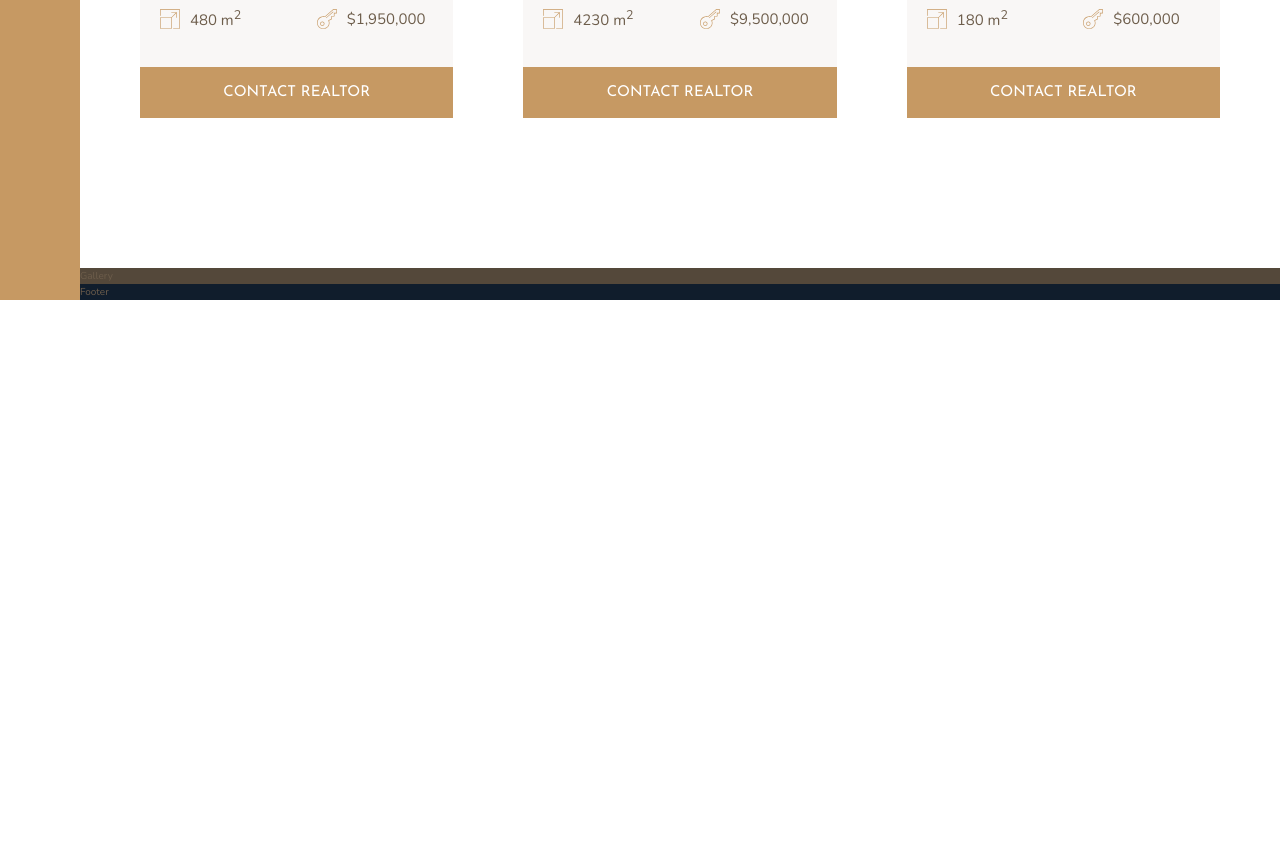
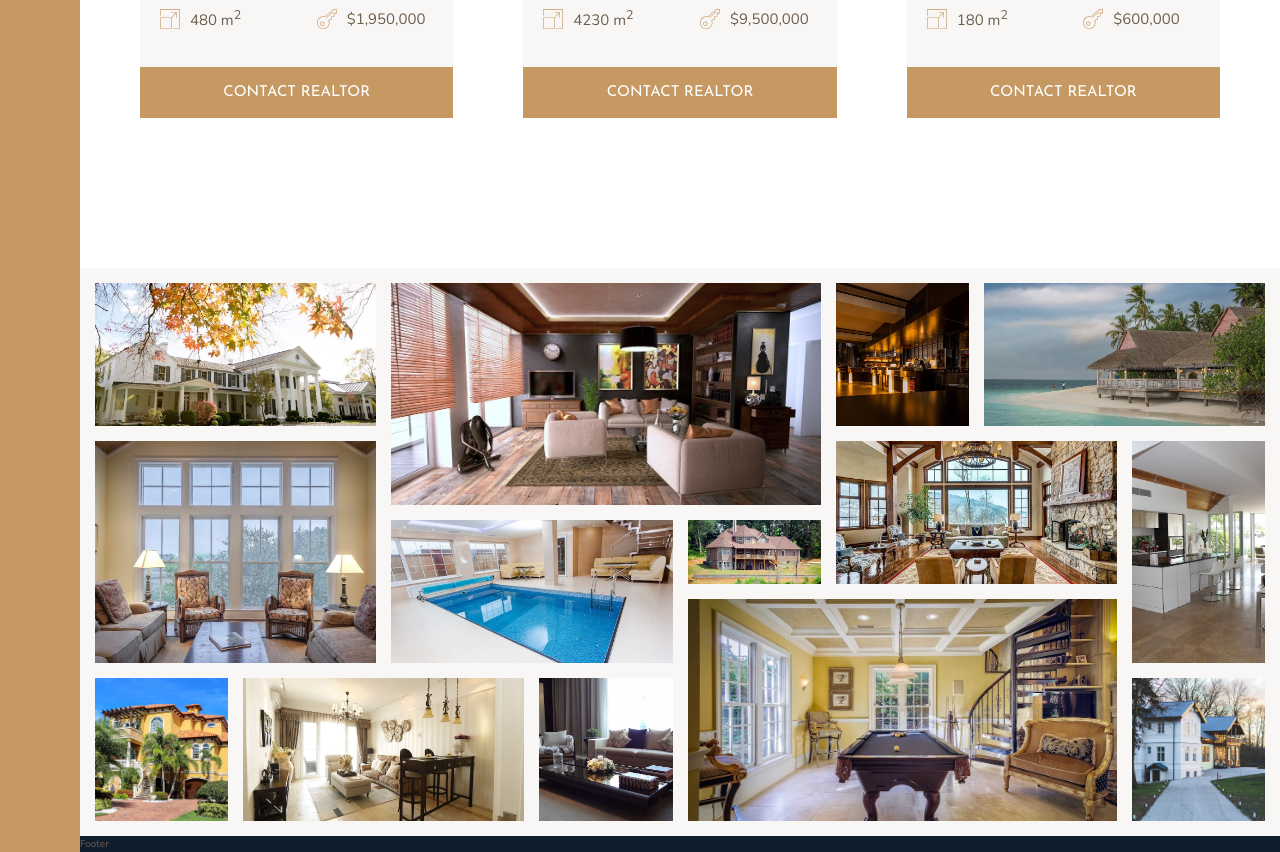
Before and after one commit to karimshalapy/nexter, a website: page index.html in a window 1280 px wide. Shown: the part 2784-3636 px from the top of the page. Before the commit the page ends 3084 px from the top, so only its background shows below. Drawn offline with nearby package versions, Linux system fonts and the light colour scheme.

Commit message:
add markup and styling for the gallery section

```diff
--- a/index.html
+++ b/index.html
@@ -316,7 +316,50 @@
 
 
     <!--Gallery section start-->
-    <section class="gallery">Gallery</section>
+    <section class="gallery">
+        <figure class="gallery__item gallery__item--1">
+            <img src="./img/gal-1.jpeg" alt="Gallery image 1" class="gallery__img" />
+        </figure>
+        <figure class="gallery__item gallery__item--2">
+            <img src="./img/gal-2.jpeg" alt="Gallery image 2" class="gallery__img" />
+        </figure>
+        <figure class="gallery__item gallery__item--3">
+            <img src="./img/gal-3.jpeg" alt="Gallery image 3" class="gallery__img" />
+        </figure>
+        <figure class="gallery__item gallery__item--4">
+            <img src="./img/gal-4.jpeg" alt="Gallery image 4" class="gallery__img" />
+        </figure>
+        <figure class="gallery__item gallery__item--5">
+            <img src="./img/gal-5.jpeg" alt="Gallery image 5" class="gallery__img" />
+        </figure>
+        <figure class="gallery__item gallery__item--6">
+            <img src="./img/gal-6.jpeg" alt="Gallery image 6" class="gallery__img" />
+        </figure>
+        <figure class="gallery__item gallery__item--7">
+            <img src="./img/gal-7.jpeg" alt="Gallery image 7" class="gallery__img" />
+        </figure>
+        <figure class="gallery__item gallery__item--8">
+            <img src="./img/gal-8.jpeg" alt="Gallery image 8" class="gallery__img" />
+        </figure>
+        <figure class="gallery__item gallery__item--9">
+            <img src="./img/gal-9.jpeg" alt="Gallery image 9" class="gallery__img" />
+        </figure>
+        <figure class="gallery__item gallery__item--10">
+            <img src="./img/gal-10.jpeg" alt="Gallery image 10" class="gallery__img" />
+        </figure>
+        <figure class="gallery__item gallery__item--11">
+            <img src="./img/gal-11.jpeg" alt="Gallery image 11" class="gallery__img" />
+        </figure>
+        <figure class="gallery__item gallery__item--12">
+            <img src="./img/gal-12.jpeg" alt="Gallery image 12" class="gallery__img" />
+        </figure>
+        <figure class="gallery__item gallery__item--13">
+            <img src="./img/gal-13.jpeg" alt="Gallery image 13" class="gallery__img" />
+        </figure>
+        <figure class="gallery__item gallery__item--14">
+            <img src="./img/gal-14.jpeg" alt="Gallery image 14" class="gallery__img" />
+        </figure>
+    </section>
     <!--Gallery section end-->
 
 
--- a/sass/_gallery.scss
+++ b/sass/_gallery.scss
@@ -1,4 +1,87 @@
 .gallery {
-    background-color: $color-grey-dark-1;
+    background-color: $color-grey-light-1;
     grid-column: full_bleed-start/full_bleed-end;
+
+    display: grid;
+    grid-template-columns: repeat(8, 1fr);
+    grid-template-rows: repeat(7, 5vw);
+    grid-gap: 1.5rem;
+    padding: 1.5rem;
+    &__item {
+        overflow: hidden;
+        &--1 {
+            grid-row: 1 / span 2;
+            grid-column: 1 / span 2;
+        }
+
+        &--2 {
+            grid-row: 1 / span 3;
+            grid-column: 3 / span 3;
+        }
+
+        &--3 {
+            grid-row: 1 / span 2;
+            grid-column: 6 / 7;
+        }
+
+        &--4 {
+            grid-row: 1 / span 2;
+            grid-column: 7 / -1;
+        }
+
+        &--5 {
+            grid-row: 3 / span 3;
+            grid-column: 1 / span 2;
+        }
+
+        &--6 {
+            grid-row: 4 / span 2;
+            grid-column: 3 / span 2;
+        }
+
+        &--7 {
+            grid-row: 4 / 5;
+            grid-column: 5 / 6;
+        }
+
+        &--8 {
+            grid-row: 3 / span 2;
+            grid-column: 6 / span 2;
+        }
+
+        &--9 {
+            grid-row: 3 / span 3;
+            grid-column: 8 / -1;
+        }
+
+        &--10 {
+            grid-row: 6 / span 2;
+            grid-column: 1 / 2;
+        }
+
+        &--11 {
+            grid-row: 6 / span 2;
+            grid-column: 2 / span 2;
+        }
+
+        &--12 {
+            grid-row: 6 / span 2;
+            grid-column: 4 / 5;
+        }
+
+        &--13 {
+            grid-row: 5 / span 3;
+            grid-column: 5 / span 3;
+        }
+
+        &--14 {
+            grid-row: 6 / span 2;
+            grid-column: 8 / -1;
+        }
+    }
+    &__img {
+        width: 100%;
+        height: 100%;
+        object-fit: cover;
+    }
 }
```
Also changed, not shown: css/main.css.
